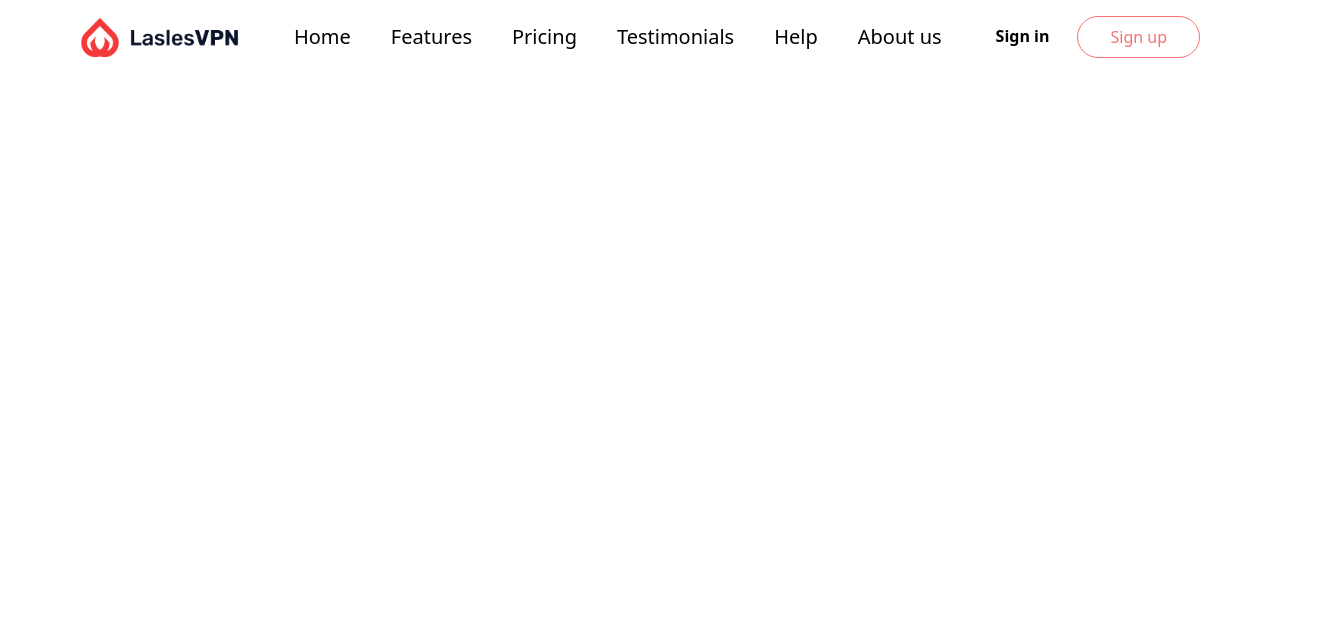
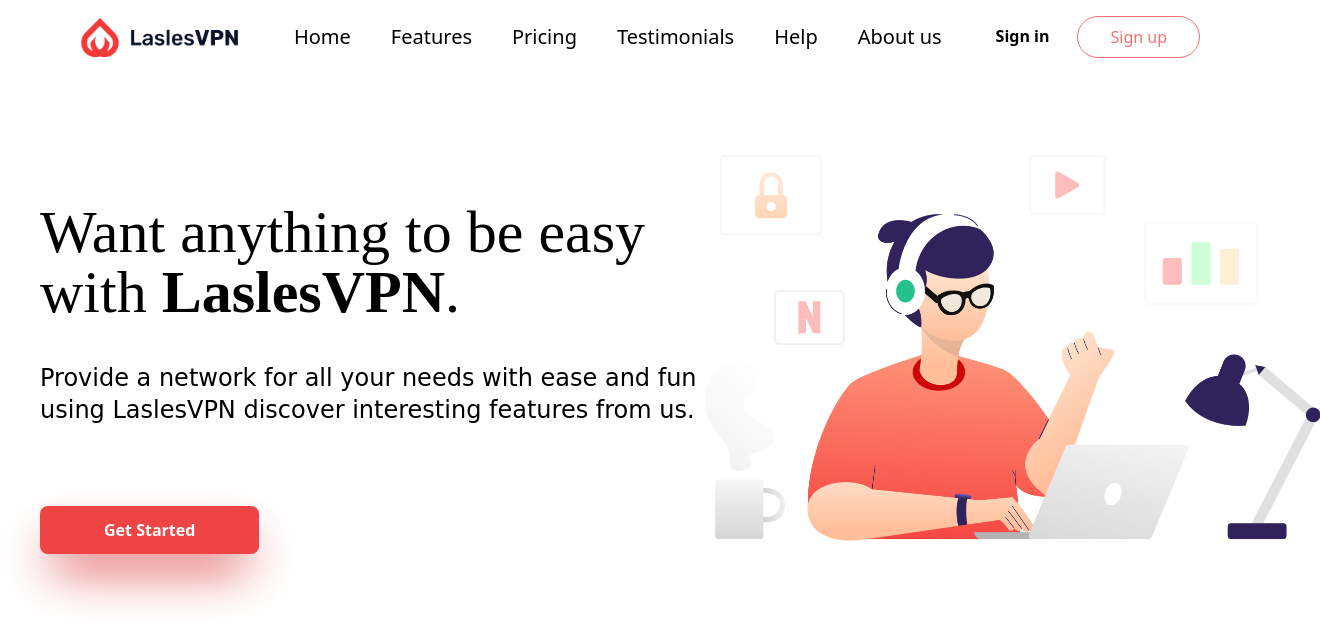
Before and after one commit to christaiwo/tailwind-vpn-website-landing-page, a website: page index.html in a window 1280 px wide. Shown: the whole page, 1320 px wide, since content can reach past the window. Drawn offline with Linux system fonts and the light colour scheme.

Commit message:
Added Header

```diff
--- a/index.html
+++ b/index.html
@@ -26,6 +26,17 @@
         </div>
     </nav>
 
+    <header class="container mt-16 mx-auto lg:mx-10 items-center  2xl:mx-20 lg:columns-3 flex justify-evenly">
+        <div class="lg:mt-20 text-center lg:text-start">
+            <h1 class="font-Merriweather text-6xl lg:text-6xl mb-10">Want anything to be easy with <span class="font-bold">LaslesVPN</span>.</h1>
+            <p class="font-Rubik lg:text-2xl">Provide a network for all your needs with ease and fun using LaslesVPN discover interesting features from us.</p>
+            <button class="my-5 lg:mt-20 py-3 px-16 bg-red-500 rounded-lg text-white font-bold shadow-2xl shadow-red-600 drop-shadow-sm">Get Started</button>
+        </div>
+        <div class="hidden lg:block">
+            <img src="./assets/img/Illustration/Illustration-1.png" class="w-2/2" alt="">
+        </div>
+    </header>
+
 
 
 </body>
```
